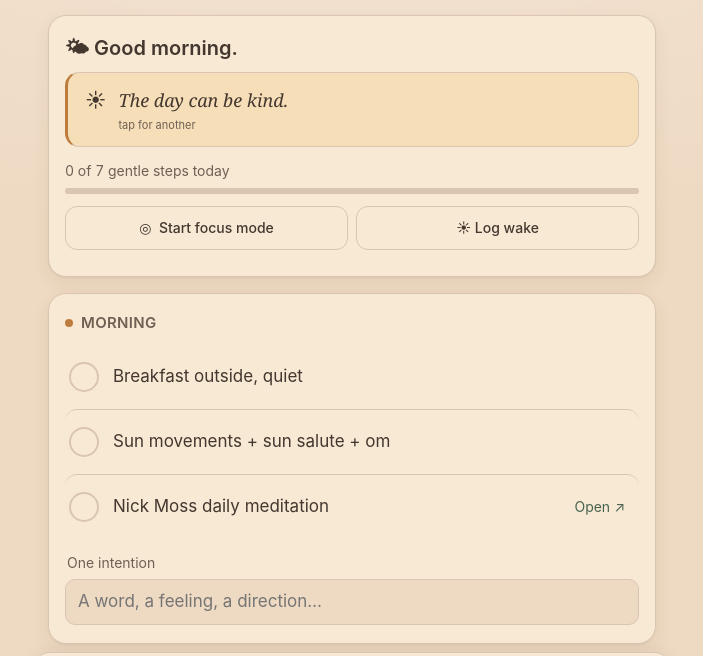
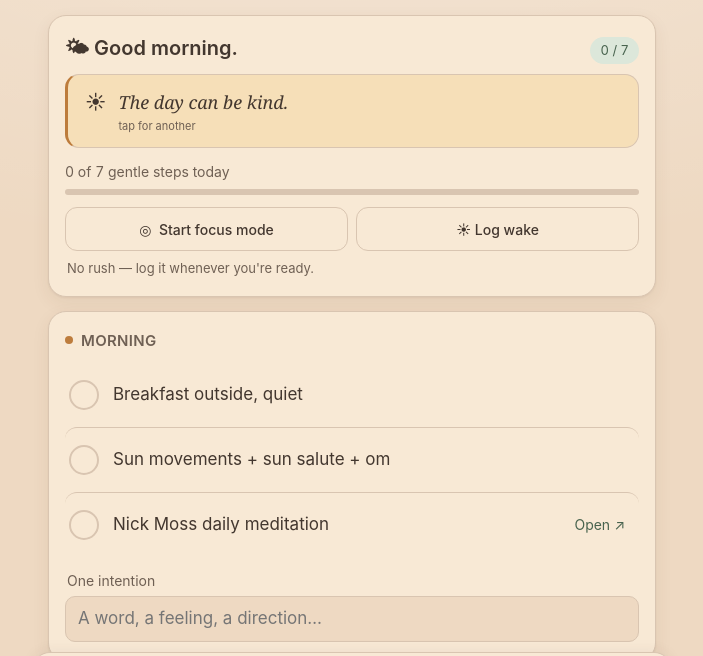
Before and after one commit to dbuatti/back-on-track, a plain HTML site: page index.html in a window 1280 px wide. Shown: the part 83-739 px from the top of the page, without its empty margins (288-991 px from the left). Drawn offline with Linux system fonts and the light colour scheme.

Commit message:
v24: clearer today count, gentler wake prompt and tighter card rhythm

```diff
--- a/index.html
+++ b/index.html
@@ -137,10 +137,26 @@
   .today-intro {
     background: linear-gradient(180deg, var(--sun-soft), var(--card));
   }
+  .today-top {
+    display: flex;
+    align-items: baseline;
+    justify-content: space-between;
+    gap: 12px;
+    margin-bottom: 10px;
+  }
   .today-intro .greeting {
     font-size: 20px;
     font-weight: 600;
-    margin-bottom: 10px;
+    margin: 0;
+  }
+  .day-count {
+    font-size: 13px;
+    color: var(--accent-deep);
+    background: var(--accent-soft);
+    border-radius: 999px;
+    padding: 4px 10px;
+    white-space: nowrap;
+    font-variant-numeric: tabular-nums;
   }
   .today-intro .rot-intention { margin: 0 0 14px; }
   .progress-line {
@@ -367,7 +383,7 @@
     border-radius: var(--radius);
     box-shadow: var(--shadow);
     padding: 18px 16px;
-    margin-bottom: 16px;
+    margin-bottom: 14px;
     border: 1px solid var(--line);
   }
   .card > h2 {
@@ -1049,7 +1065,10 @@
   <div class="sunday-note">Rest is the practice. 🌿<br />Nothing to do today but log your sleep.</div>
 
   <section class="card today-intro" id="todayCard">
-    <div class="greeting" id="greeting">A quiet day.</div>
+    <div class="today-top">
+      <div class="greeting" id="greeting">A quiet day.</div>
+      <div class="day-count" id="dayCount" aria-live="polite">0 / 0</div>
+    </div>
     <div class="rot-intention" id="rotIntention" title="Tap for another">A gentle word will wait here.</div>
     <div class="progress-line" id="progressLine"></div>
     <div class="progress-track"><div class="progress-fill" id="progressFill"></div></div>
@@ -1312,7 +1331,7 @@
     </section>
   </div>
 
-  <div class="version" id="versionTag">v23</div>
+  <div class="version" id="versionTag">v24</div>
 </main>
 
 <nav class="bottom-nav" aria-label="Main menu">
@@ -1363,7 +1382,7 @@ const SYNC_KEY = "bot.sync.v1";   // credentials stay out of JSON exports
 
 /* App version — shown in the footer so you can tell which build is loaded.
    Bump this (and CACHE_VERSION in sw.js) on every change. */
-const VERSION = "v23";
+const VERSION = "v24";
 
 /* ---------- Default lists (editable later) ---------- */
 const DEFAULT_LISTS = {
@@ -1822,6 +1841,8 @@ function renderProgress() {
       ? `${done} of ${total} gentle steps today`
       : "A quiet day ahead.";
   }
+  const count = $("#dayCount");
+  if (count) count.textContent = total ? `${done} / ${total}` : "—";
   const fill = $("#progressFill");
   if (fill) fill.style.width = total ? Math.round((done / total) * 100) + "%" : "0%";
 }
@@ -2369,7 +2390,11 @@ function renderWakeLine() {
   const line = $("#wakeLine");
   const btn = $("#homeWakeBtn");
   if (btn) btn.textContent = rec.wakeTime ? "☀  Update wake" : "☀  Log wake";
-  if (line) line.textContent = rec.wakeTime ? `Woke ${rec.wakeTime} today — tap to change it.` : "";
+  if (line) {
+    line.textContent = rec.wakeTime
+      ? `Woke ${rec.wakeTime} today — tap to change it.`
+      : "No rush — log it whenever you're ready.";
+  }
 }
 
 function fmtDuration(mins) {
--- a/sw.js
+++ b/sw.js
@@ -1,7 +1,7 @@
 /* Back on Track — minimal offline service worker.
    Caches the app shell so it opens offline / from the home screen.
    Bump CACHE_VERSION when you change files. */
-const CACHE_VERSION = "bot-v23";
+const CACHE_VERSION = "bot-v24";
 const ASSETS = [
   "./",
   "./index.html",
```
Also changed, not shown: 1 other file.
